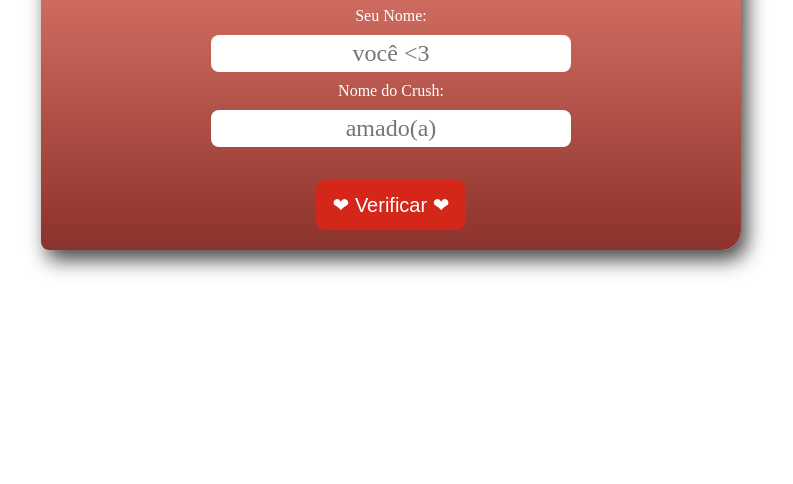
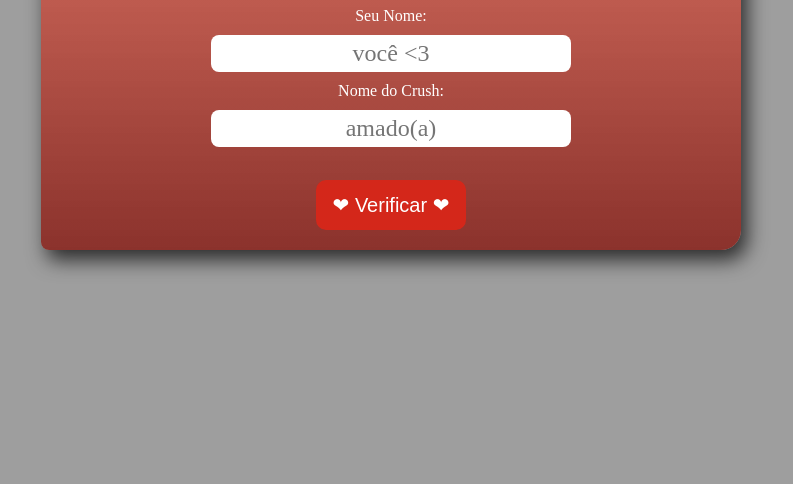
Before and after one commit to yohannkallyl/love-calculator, a plain HTML site: page index.html in a window 1280 px wide. Shown: the part 316-800 px from the top of the page, without its empty margins (249-1042 px from the left). Drawn offline with Linux system fonts and the light colour scheme; the site is published under a folder, as on GitHub Pages, so addresses that start at the root find nothing; a web font is replaced by a local one.

Commit message:
Update style.css

```diff
--- a/style/style.css
+++ b/style/style.css
@@ -15,7 +15,7 @@ body{
     color: white;
 
 
-    background-image:  url("/assets/images/love\ wallpaper.jpg");
+    background-image:  url("../assets/images/love\ wallpaper.jpg");
     background-size: cover;
     background-repeat: no-repeat;
     background-position: center;
```
